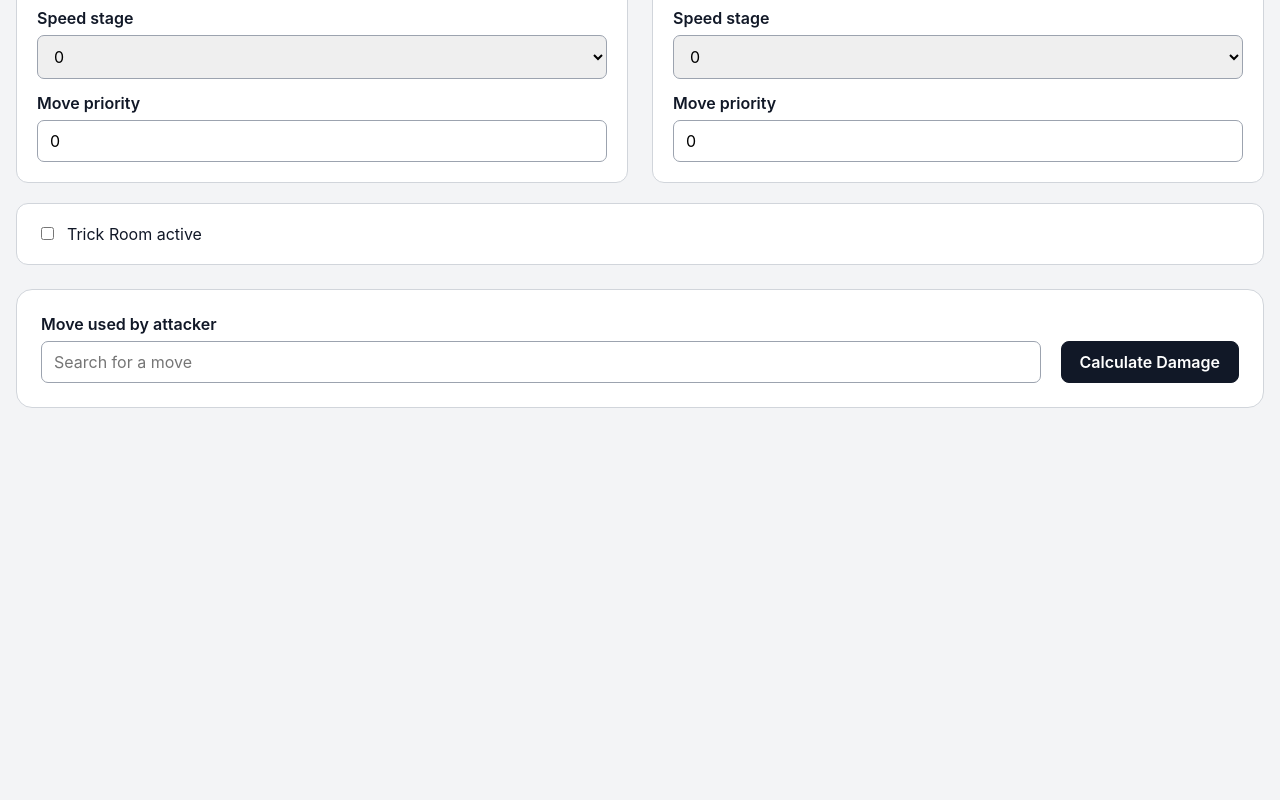
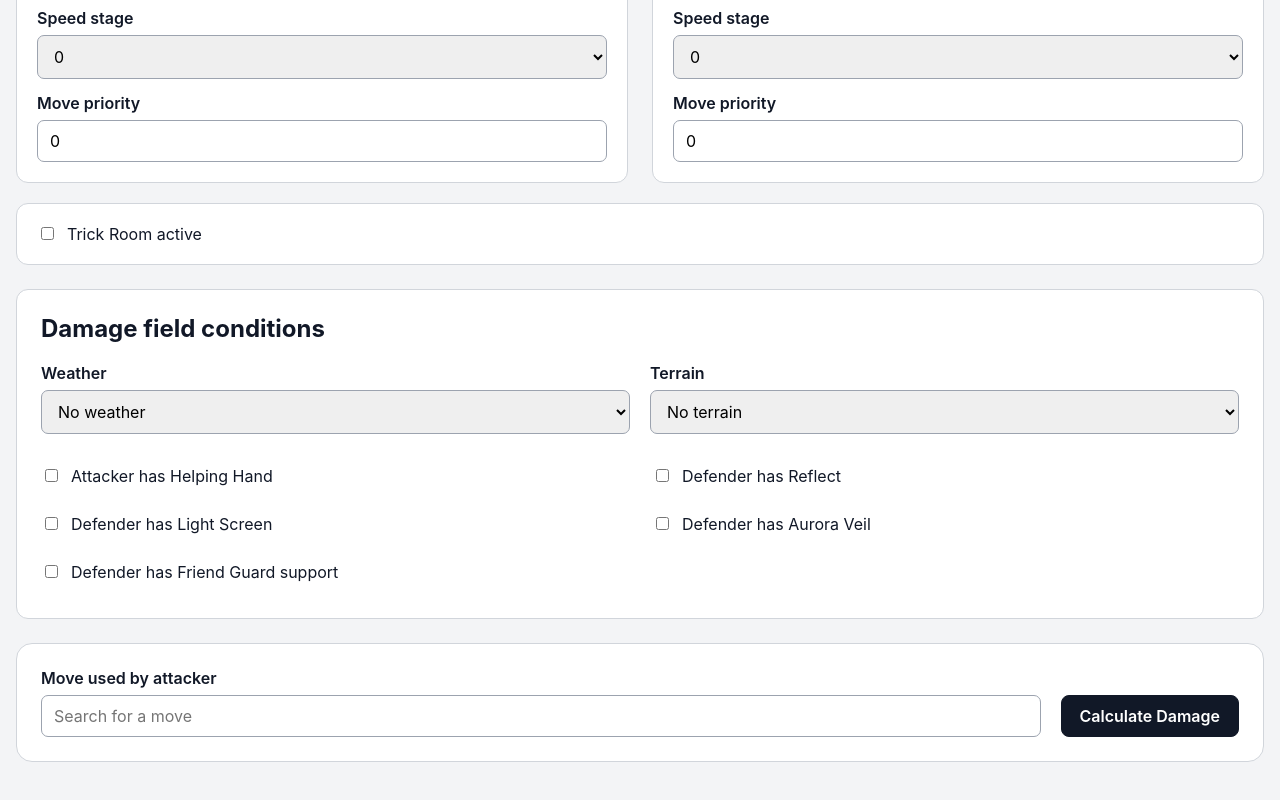
Before and after one commit to yehonatan-valani/pokemon-champions-assistant, a React (Vite) app: page / in a window 1280 px wide. Shown: the part 1663-2463 px from the top of the page. Before the commit the page ends 2111 px from the top, so only its background shows below. Built offline with nearby package versions, Linux system fonts and the light colour scheme; what @smogon/calc would draw is missing.

Commit message:
Add speed and field analysis foundation

```diff
--- a/src/App.css
+++ b/src/App.css
@@ -388,3 +388,44 @@ button:hover {
     grid-template-columns: 1fr;
   }
 }
+
+.field-controls {
+  margin-top: 24px;
+  padding: 24px;
+  border: 1px solid #d1d5db;
+  border-radius: 12px;
+  background: #ffffff;
+}
+
+.field-controls h2 {
+  margin-top: 0;
+}
+
+.field-controls-grid {
+  display: grid;
+  grid-template-columns:
+    repeat(2, minmax(0, 1fr));
+  gap: 20px;
+}
+
+.field-controls select {
+  padding: 10px 12px;
+  border: 1px solid #9ca3af;
+  border-radius: 7px;
+  font: inherit;
+}
+
+.field-checkbox-grid {
+  display: grid;
+  grid-template-columns:
+    repeat(2, minmax(0, 1fr));
+  gap: 4px 24px;
+  margin-top: 20px;
+}
+
+@media (max-width: 700px) {
+  .field-controls-grid,
+  .field-checkbox-grid {
+    grid-template-columns: 1fr;
+  }
+}
--- /dev/null
+++ b/src/components/FieldControls.tsx
@@ -0,0 +1,191 @@
+import type {
+  DamageFieldConditions,
+  TerrainCondition,
+  WeatherCondition,
+} from '../domain/fieldConditions';
+
+interface FieldControlsProps {
+  value: DamageFieldConditions;
+  onChange: (
+    nextValue: DamageFieldConditions,
+  ) => void;
+}
+
+const WEATHER_OPTIONS: Array<{
+  value: WeatherCondition;
+  label: string;
+}> = [
+  { value: '', label: 'No weather' },
+  { value: 'Sun', label: 'Sun' },
+  { value: 'Rain', label: 'Rain' },
+  { value: 'Sand', label: 'Sand' },
+  { value: 'Snow', label: 'Snow' },
+  {
+    value: 'Harsh Sunshine',
+    label: 'Harsh Sunshine',
+  },
+  {
+    value: 'Heavy Rain',
+    label: 'Heavy Rain',
+  },
+  {
+    value: 'Strong Winds',
+    label: 'Strong Winds',
+  },
+];
+
+const TERRAIN_OPTIONS: Array<{
+  value: TerrainCondition;
+  label: string;
+}> = [
+  { value: '', label: 'No terrain' },
+  { value: 'Electric', label: 'Electric Terrain' },
+  { value: 'Grassy', label: 'Grassy Terrain' },
+  { value: 'Psychic', label: 'Psychic Terrain' },
+  { value: 'Misty', label: 'Misty Terrain' },
+];
+
+function FieldControls({
+  value,
+  onChange,
+}: FieldControlsProps) {
+  return (
+    <section className="field-controls">
+      <h2>Damage field conditions</h2>
+
+      <div className="field-controls-grid">
+        <label className="form-field">
+          <span>Weather</span>
+
+          <select
+            value={value.weather}
+            onChange={(event) =>
+              onChange({
+                ...value,
+                weather: event.target
+                  .value as WeatherCondition,
+              })
+            }
+          >
+            {WEATHER_OPTIONS.map((option) => (
+              <option
+                key={option.value || 'none'}
+                value={option.value}
+              >
+                {option.label}
+              </option>
+            ))}
+          </select>
+        </label>
+
+        <label className="form-field">
+          <span>Terrain</span>
+
+          <select
+            value={value.terrain}
+            onChange={(event) =>
+              onChange({
+                ...value,
+                terrain: event.target
+                  .value as TerrainCondition,
+              })
+            }
+          >
+            {TERRAIN_OPTIONS.map((option) => (
+              <option
+                key={option.value || 'none'}
+                value={option.value}
+              >
+                {option.label}
+              </option>
+            ))}
+          </select>
+        </label>
+      </div>
+
+      <div className="field-checkbox-grid">
+        <label className="checkbox-field">
+          <input
+            type="checkbox"
+            checked={value.attackerHelpingHand}
+            onChange={(event) =>
+              onChange({
+                ...value,
+                attackerHelpingHand:
+                  event.target.checked,
+              })
+            }
+          />
+
+          <span>Attacker has Helping Hand</span>
+        </label>
+
+        <label className="checkbox-field">
+          <input
+            type="checkbox"
+            checked={value.defenderReflect}
+            onChange={(event) =>
+              onChange({
+                ...value,
+                defenderReflect:
+                  event.target.checked,
+              })
+            }
+          />
+
+          <span>Defender has Reflect</span>
+        </label>
+
+        <label className="checkbox-field">
+          <input
+            type="checkbox"
+            checked={value.defenderLightScreen}
+            onChange={(event) =>
+              onChange({
+                ...value,
+                defenderLightScreen:
+                  event.target.checked,
+              })
+            }
+          />
+
+          <span>Defender has Light Screen</span>
+        </label>
+
+        <label className="checkbox-field">
+          <input
+            type="checkbox"
+            checked={value.defenderAuroraVeil}
+            onChange={(event) =>
+              onChange({
+                ...value,
+                defenderAuroraVeil:
+                  event.target.checked,
+              })
+            }
+          />
+
+          <span>Defender has Aurora Veil</span>
+        </label>
+
+        <label className="checkbox-field">
+          <input
+            type="checkbox"
+            checked={value.defenderFriendGuard}
+            onChange={(event) =>
+              onChange({
+                ...value,
+                defenderFriendGuard:
+                  event.target.checked,
+              })
+            }
+          />
+
+          <span>Defender has Friend Guard support</span>
+        </label>
+      </div>
+    </section>
+  );
+}
+
+export default FieldControls;
--- /dev/null
+++ b/src/domain/fieldConditions.ts
@@ -0,0 +1,41 @@
+export type WeatherCondition =
+  | ''
+  | 'Sun'
+  | 'Rain'
+  | 'Sand'
+  | 'Snow'
+  | 'Harsh Sunshine'
+  | 'Heavy Rain'
+  | 'Strong Winds';
+
+export type TerrainCondition =
+  | ''
+  | 'Electric'
+  | 'Grassy'
+  | 'Psychic'
+  | 'Misty';
+
+export interface DamageFieldConditions {
+  weather: WeatherCondition;
+  terrain: TerrainCondition;
+
+  attackerHelpingHand: boolean;
+
+  defenderReflect: boolean;
+  defenderLightScreen: boolean;
+  defenderAuroraVeil: boolean;
+  defenderFriendGuard: boolean;
+}
+
+export const DEFAULT_DAMAGE_FIELD_CONDITIONS:
+DamageFieldConditions = {
+  weather: '',
+  terrain: '',
+
+  attackerHelpingHand: false,
+
+  defenderReflect: false,
+  defenderLightScreen: false,
+  defenderAuroraVeil: false,
+  defenderFriendGuard: false,
+};
--- a/src/features/calculator/DamageCalculatorPage.tsx
+++ b/src/features/calculator/DamageCalculatorPage.tsx
@@ -23,6 +23,13 @@ import {
 } from '../../mechanics/championsCalculator';
 
 import { compareSpeed } from '../../mechanics/compareSpeed';
+
+import FieldControls from '../../components/FieldControls';
+
+import {
+  DEFAULT_DAMAGE_FIELD_CONDITIONS,
+  type DamageFieldConditions,
+} from '../../domain/fieldConditions';
 
 const EXAMPLE_ATTACKER: ChampionsPokemonBuild = {
   species: 'Pikachu',
@@ -67,6 +74,10 @@ const EXAMPLE_DEFENDER: ChampionsPokemonBuild = {
 };
 
 function DamageCalculatorPage() {
+  const [fieldConditions, setFieldConditions] =
+    useState<DamageFieldConditions>({
+      ...DEFAULT_DAMAGE_FIELD_CONDITIONS,
+    });
   const [attacker, setAttacker] =
     useState<ChampionsPokemonBuild>(
       createEmptyPokemonBuild,
@@ -103,6 +114,9 @@ function DamageCalculatorPage() {
   const [error, setError] = useState('');
 
   function loadExample() {
+    setFieldConditions({
+      ...DEFAULT_DAMAGE_FIELD_CONDITIONS,
+    });
     setAttacker(EXAMPLE_ATTACKER);
     setDefender(EXAMPLE_DEFENDER);
     setMoveName('Thunderbolt');
@@ -122,6 +136,7 @@ function DamageCalculatorPage() {
   }
 
   function handleCalculate() {
+
     setError('');
     setResult(null);
     setSpeedResult(null);
@@ -129,9 +144,10 @@ function DamageCalculatorPage() {
     try {
       const nextDamageResult =
         calculateChampionsDamage(
-          attacker,
-          defender,
-          moveName,
+            attacker,
+            defender,
+            moveName,
+            fieldConditions,
         );
 
       const nextSpeedResult = compareSpeed(
@@ -247,6 +263,10 @@ function DamageCalculatorPage() {
 
         <span>Trick Room active</span>
       </label>
+      <FieldControls
+        value={fieldConditions}
+        onChange={setFieldConditions}
+/>
 
       <section className="calculation-controls">
         <AutocompleteInput
--- a/src/mechanics/championsCalculator.ts
+++ b/src/mechanics/championsCalculator.ts
@@ -9,6 +9,11 @@ import {
 
 import type { ChampionsPokemonBuild } from '../domain/pokemonBuild';
 import type { StatKey } from '../domain/statPoints';
+
+import {
+  DEFAULT_DAMAGE_FIELD_CONDITIONS,
+  type DamageFieldConditions,
+} from '../domain/fieldConditions';
 
 const GENERATION_9_DATA = Generations.get(9);
 
@@ -97,6 +102,8 @@ export function calculateChampionsDamage(
   attackerBuild: ChampionsPokemonBuild,
   defenderBuild: ChampionsPokemonBuild,
   moveName: string,
+  fieldConditions: DamageFieldConditions =
+    DEFAULT_DAMAGE_FIELD_CONDITIONS,
 ): ChampionsDamageResult {
   const cleanedMoveName = moveName.trim();
 
@@ -122,9 +129,36 @@ export function calculateChampionsDamage(
     cleanedMoveName,
   );
 
-  const field = new Field({
-    gameType: 'Doubles',
-  });
+  const weather =
+  fieldConditions.weather || undefined;
+
+const terrain =
+  fieldConditions.terrain || undefined;
+
+const field = new Field({
+  gameType: 'Doubles',
+  weather,
+  terrain,
+
+  attackerSide: {
+    isHelpingHand:
+      fieldConditions.attackerHelpingHand,
+  },
+
+  defenderSide: {
+    isReflect:
+      fieldConditions.defenderReflect,
+
+    isLightScreen:
+      fieldConditions.defenderLightScreen,
+
+    isAuroraVeil:
+      fieldConditions.defenderAuroraVeil,
+
+    isFriendGuard:
+      fieldConditions.defenderFriendGuard,
+  },
+});
 
   const result = calculate(
     CHAMPIONS_GENERATION,
```
Also changed, not shown: 1 other file (tests, documents, lock files or other folders).
